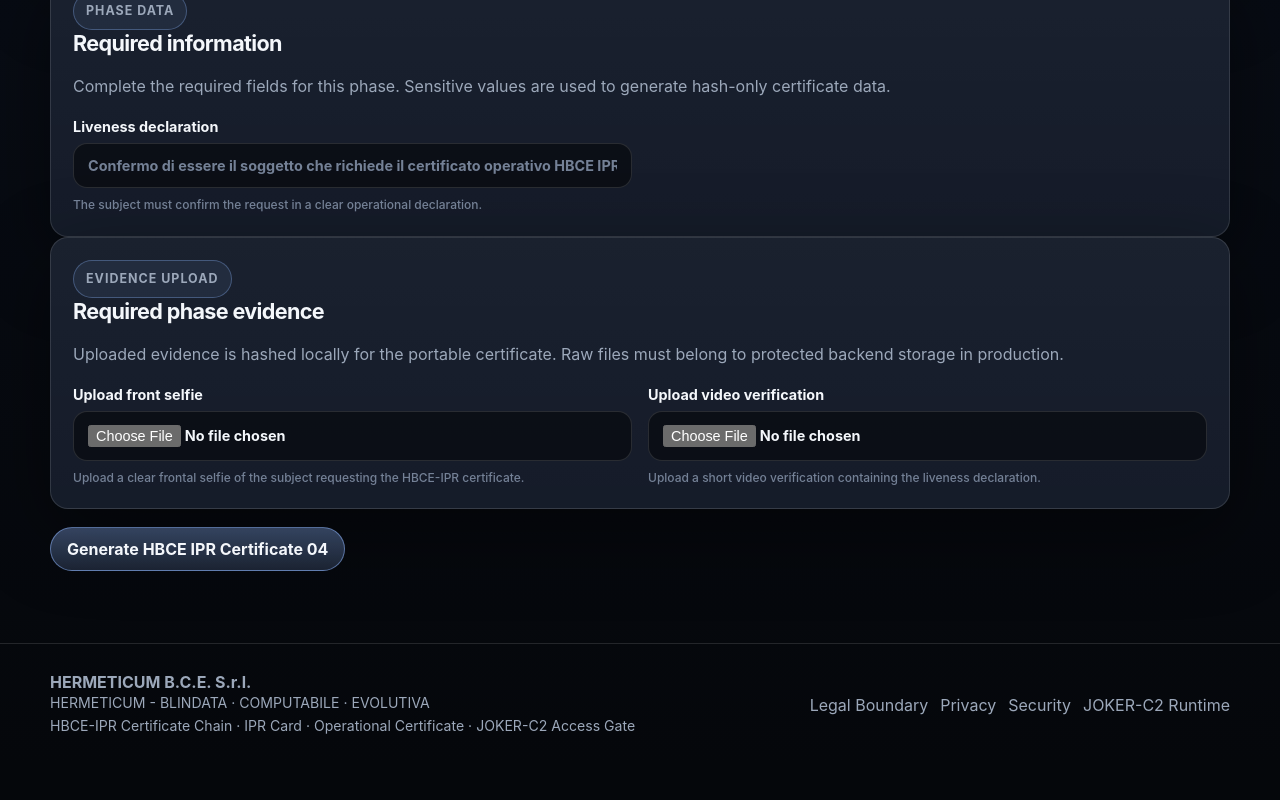
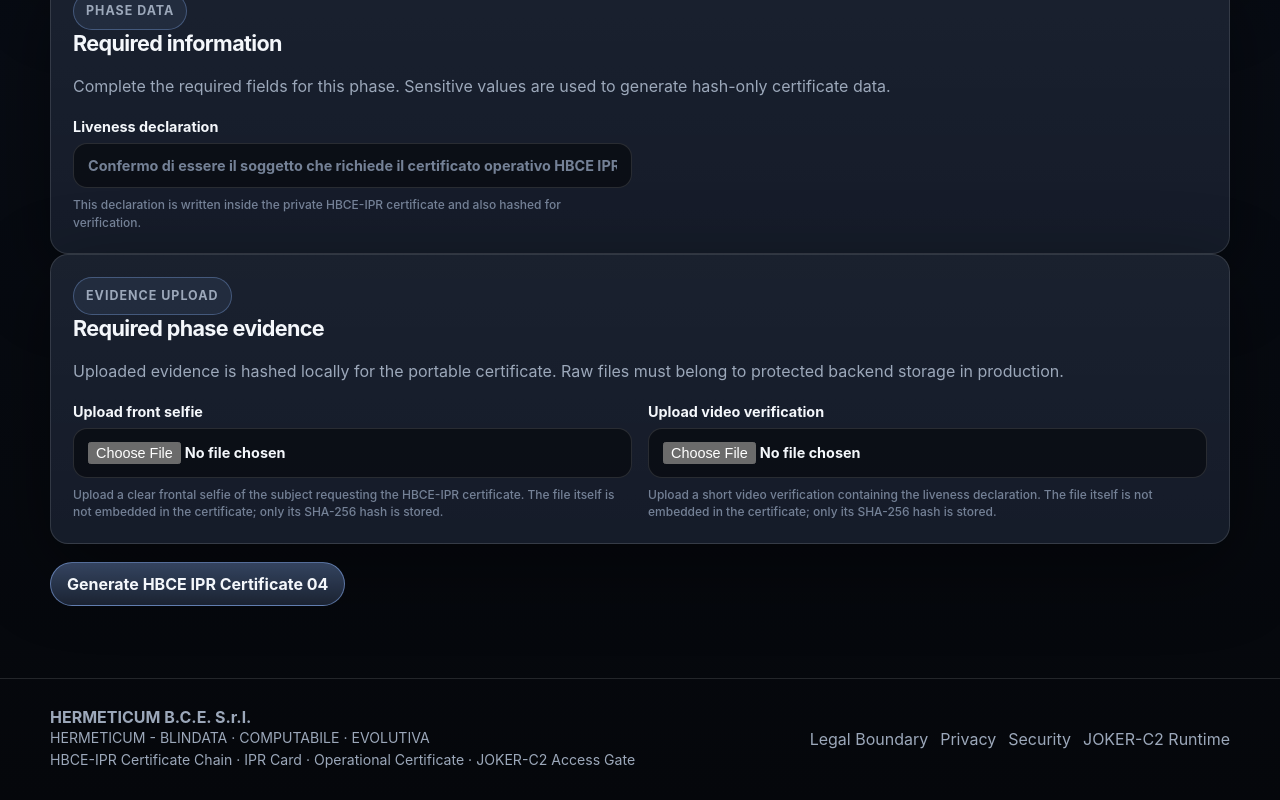
Before and after one commit to manuelcoletta1-source/hbce-ipr-onboarding-app, a Next.js app: page /onboarding/phase-4 in a window 1280 px wide. Shown: the part 773-1573 px from the top of the page. Before the commit the page ends 1538 px from the top, so only its background shows below. Built offline with nearby package versions, Linux system fonts and the light colour scheme.

Commit message:
fix(onboarding): include private liveness declaration in phase 4 certificate

```diff
--- a/app/onboarding/phase-4/page.tsx
+++ b/app/onboarding/phase-4/page.tsx
@@ -23,7 +23,7 @@ const fields: IprPhaseFieldDefinition[] = [
     placeholder:
       "Confermo di essere il soggetto che richiede il certificato operativo HBCE IPR.",
     helperText:
-      "The subject must confirm the request in a clear operational declaration."
+      "This declaration is written inside the private HBCE-IPR certificate and also hashed for verification."
   }
 ];
 
@@ -32,7 +32,7 @@ const evidenceInputs: IprPhaseEvidenceInputDefinition[] = [
     kind: "SELFIE",
     label: "Upload front selfie",
     description:
-      "Upload a clear frontal selfie of the subject requesting the HBCE-IPR certificate.",
+      "Upload a clear frontal selfie of the subject requesting the HBCE-IPR certificate. The file itself is not embedded in the certificate; only its SHA-256 hash is stored.",
     accept: "image/*",
     required: true
   },
@@ -40,7 +40,7 @@ const evidenceInputs: IprPhaseEvidenceInputDefinition[] = [
     kind: "VIDEO_VERIFICATION",
     label: "Upload video verification",
     description:
-      "Upload a short video verification containing the liveness declaration.",
+      "Upload a short video verification containing the liveness declaration. The file itself is not embedded in the certificate; only its SHA-256 hash is stored.",
     accept: "video/*",
     required: true
   }
@@ -83,18 +83,55 @@ async function buildPhase4LivenessData(
   const selfieSha256 = getUploadHash(context, "SELFIE");
   const videoSha256 = getUploadHash(context, "VIDEO_VERIFICATION");
 
-  return {
-    selfie_sha256: selfieSha256,
-    video_sha256: videoSha256,
+  const privateFields = {
+    liveness_declaration: getStringValue(context, "liveness_declaration"),
+    liveness_timestamp: context.issuedAt
+  };
+
+  const hashFields = {
     liveness_declaration_sha256: await hashPhaseValue(
       context,
       "liveness_declaration"
-    ),
+    )
+  };
+
+  const evidenceHashes = {
+    selfie_sha256: selfieSha256,
+    video_sha256: videoSha256
+  };
+
+  const livenessMetadataHash = await sha256Canonical({
+    kind: "HBCE_IPR_PHASE_4_LIVENESS_METADATA",
+    private_fields: privateFields,
+    hash_fields: hashFields,
+    evidence_hashes: evidenceHashes,
+    previous_payload_sha256:
+      context.previousCertificate?.hash_integrity.payload_sha256 ?? null,
+    issued_at: context.issuedAt
+  });
+
+  return {
+    certificate_visibility: "PRIVATE_PORTABLE_CERTIFICATE",
+    public_registry_mode: "HASH_ONLY",
+    phase_scope: "LIVENESS_CHECK",
+
+    private_fields: privateFields,
+    hash_fields: hashFields,
+    evidence_hashes: evidenceHashes,
+
+    selfie_sha256: selfieSha256,
+    video_sha256: videoSha256,
+    liveness_declaration_sha256: hashFields.liveness_declaration_sha256,
+    liveness_metadata_hash: livenessMetadataHash,
     liveness_timestamp: context.issuedAt,
+
     previous_payload_sha256:
       context.previousCertificate?.hash_integrity.payload_sha256 ?? null,
     next_required_phase: "PRIVACY_COMPLIANCE",
-    issued_at: context.issuedAt
+    issued_at: context.issuedAt,
+
+    privacy_boundary:
+      "This is a private portable HBCE-IPR certificate downloaded by the subject. The liveness declaration is stored inside private_fields. Selfie and video evidence are represented only by SHA-256 hashes and must be stored in protected backend storage in production."
   };
 }
 
@@ -108,7 +145,7 @@ export default function Phase4LivenessPage() {
         buildPhaseData={buildPhase4LivenessData}
         submitLabel="Generate HBCE IPR Certificate 04"
         successTitle="HBCE IPR Certificate 04 generated"
-        successDescription="The liveness certificate has been generated and downloaded. Use this file in Phase 5 — Privacy & Compliance."
+        successDescription="The private liveness certificate has been generated and downloaded. It contains the liveness declaration, the corresponding hash and the SHA-256 hashes of selfie and video evidence. Use this file in Phase 5 — Privacy & Compliance."
       />
     </div>
   );
```
